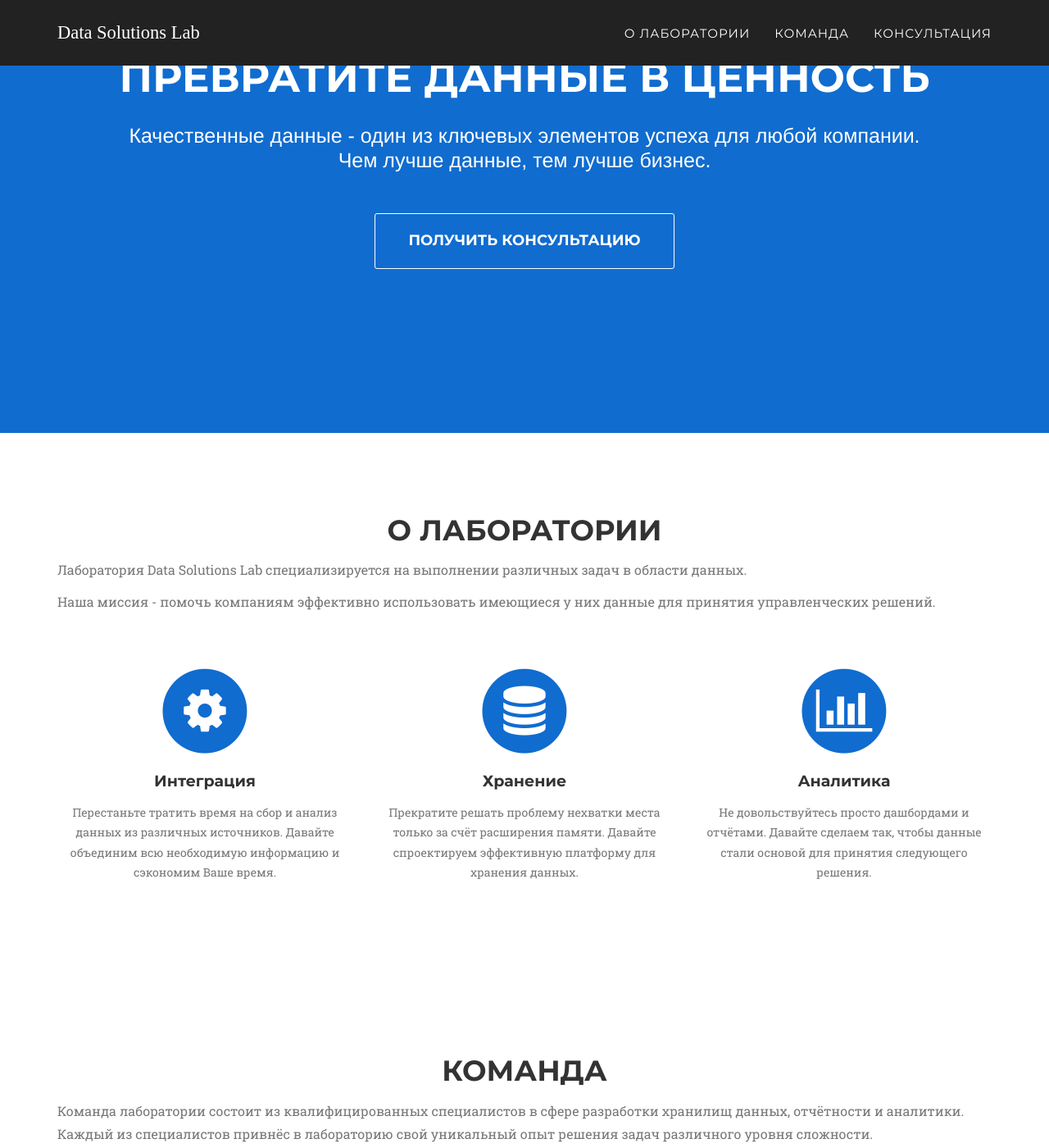
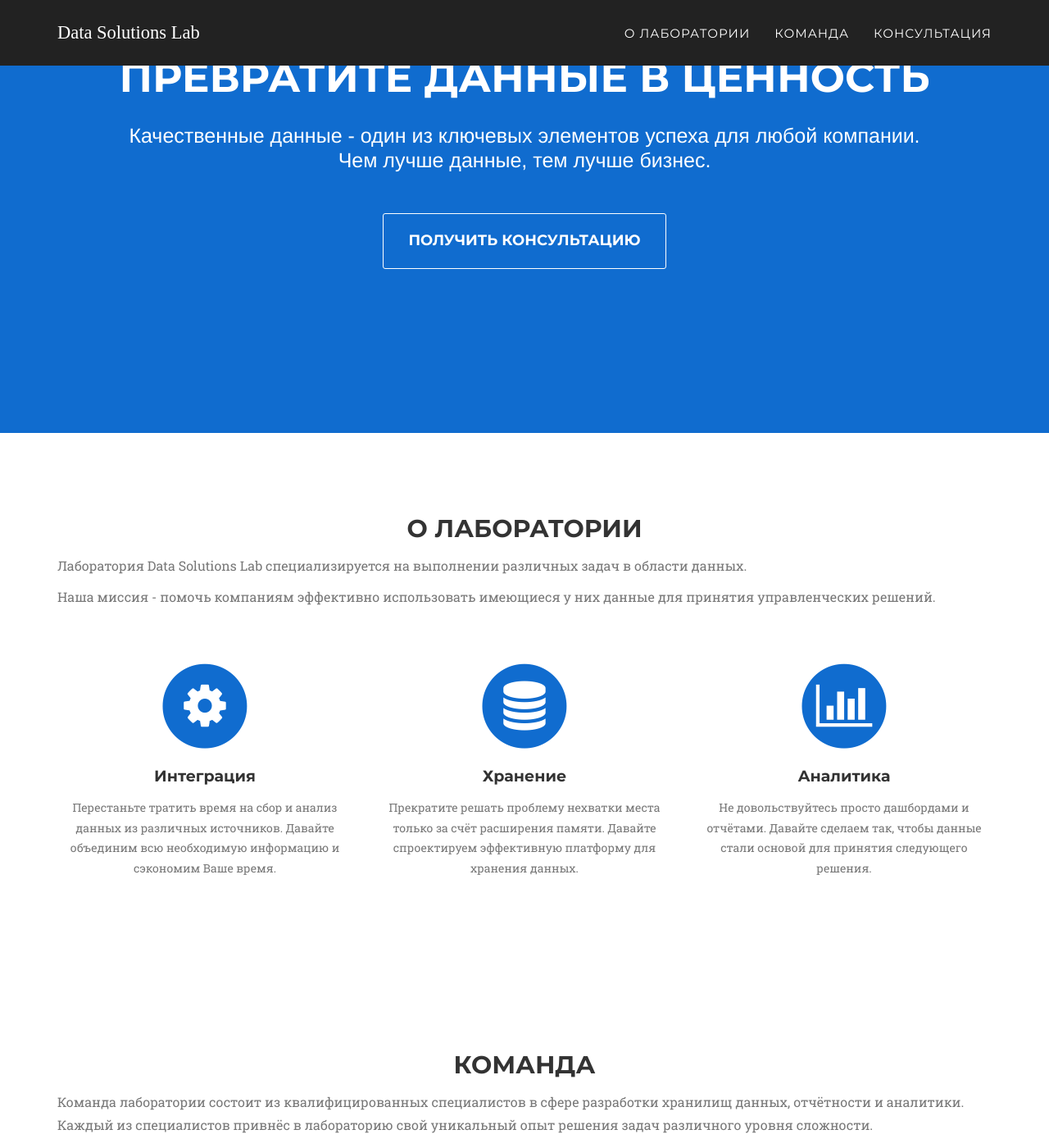
Before and after one commit to techwritex/datasolutionslab, a Jekyll site: the page built from index.html, in a window 1280 px wide and 1400 px high, scrolled down 235 px. Shown: the whole window at 82% size. Built offline with Jekyll 4.4.1, drawn with Linux system fonts in a browser that asks for light colours; some web fonts are replaced.

Commit message:
v 0.1.91

```diff
--- a/_includes/css/agency.css
+++ b/_includes/css/agency.css
@@ -121,7 +121,7 @@ fieldset[disabled] .btn-primary.active {
 }
 
 .btn-xl {
-    padding: 20px 40px;
+    padding: 20px 30px;
     border-color: #{{ site.data.template.color.secondary }};
     border-radius: 3px;
     text-transform: uppercase;
@@ -351,7 +351,7 @@ section h2.section-heading {
     margin-top: 0;
     margin-bottom: 15px;
     /* font-size: 40px; */
-    font-size: 35px;
+    font-size: 30px;
 }
 
 section h3.section-subheading {
```
